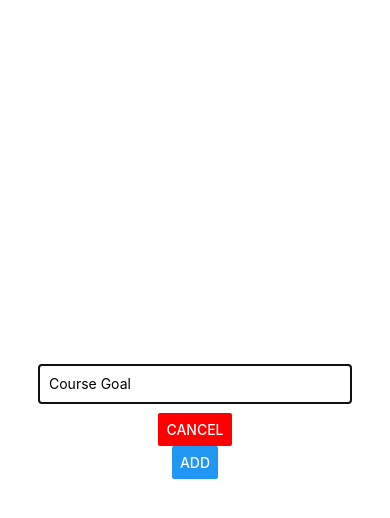
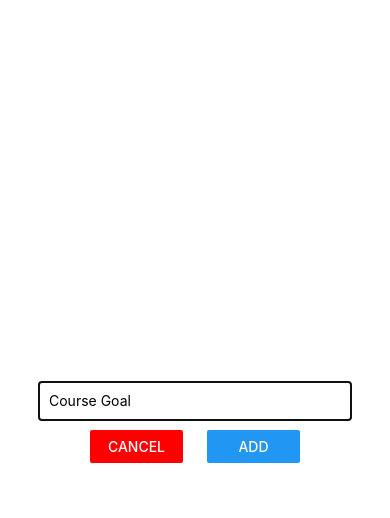
Before and after one commit to Hannah0124/React-Native-To-Do-App, a React Native app: screen / in a window 390 px wide. Both pictures are taken after a click on the button "ADD NEW GOAL". Shown: the top 518 px of the page. Built offline with nearby package versions, Linux system fonts and the light colour scheme.

Commit message:
Small changes

```diff
--- a/App.js
+++ b/App.js
@@ -8,8 +8,13 @@ import GoalInput from './components/GoalInput';
 export default function App() {
   const [courseGoals, setCourseGoals] = useState([]);
   const [isAddMode, setIsAddMode] = useState(false);
+  // console.log('Re-rendering component: ', courseGoals);
 
   const addGoalHandler = (goalTitle) => {
+    if (goalTitle.length === 0) {
+      return;
+    }
+
     // setCourseGoals([...courseGoals, enteredGoal]); // [previousState, newState]
     setCourseGoals(currentGoals => [
       ...currentGoals,
@@ -23,9 +28,13 @@ export default function App() {
   };
 
   const removeGoalHandler = goalId => {
+    // console.log('TO BE DELETED: ', goalId);
+    // console.log(courseGoals);
+
     setCourseGoals(currentGoals => {
       return currentGoals.filter((goal) => goal.id !== goalId);
     });
+
   };
 
   const cancelGoalAdditionHandler = () => {
--- a/components/GoalInput.js
+++ b/components/GoalInput.js
@@ -7,6 +7,11 @@ const GoalInput = props => {
   const goalInputHandler = (enteredText) => {
     setEnteredGoal(enteredText);
   };
+
+  const addGoalHandler = () => {
+    props.onAddGoal(enteredGoal);
+    setEnteredGoal('');
+  }
 
   return (
     <Modal visible={props.visible} animationType="slide">
@@ -20,8 +25,15 @@ const GoalInput = props => {
         {/* <Button title="ADD" onPress={() => props.onAddGoal(enteredGoal)} /> */}
 
         {/* Same as above */}
-        <Button title="CANCEL" color="red" onPress={props.onCancel} />
-        <Button title="ADD" onPress={props.onAddGoal.bind(this, enteredGoal)} />
+        <View style={styles.buttonContainer}>
+          <View style={styles.button}>
+            <Button title="CANCEL" color="red" onPress={props.onCancel} />
+          </View>
+          <View style={styles.button}>
+            {/* <Button title="ADD" onPress={props.onAddGoal.bind(this, enteredGoal)} /> */}
+            <Button title="ADD" onPress={addGoalHandler} />
+          </View>
+        </View>
       </View>
     </Modal>
   );
@@ -40,6 +52,14 @@ const styles = StyleSheet.create({
     borderBottomWidth: 1,
     padding: 10,
     marginBottom: 10
+  },
+  buttonContainer: {
+    flexDirection: 'row',
+    justifyContent: 'space-around',
+    width: '60%'
+  },
+  button: {
+    width: '40%'
   }
 });
 
--- a/components/GoalItem.js
+++ b/components/GoalItem.js
@@ -20,9 +20,10 @@ const styles = StyleSheet.create({
   listItem: {
     padding: 10,
     marginVertical: 10,
-    backgroundColor: "#ccc",
+    // backgroundColor: "#ccc",
     borderColor: 'black',
-    borderWidth: 1
+    opacity: 0.8,
+    borderWidth: 1,
   }
 });
 
--- a/package.json
+++ b/package.json
@@ -5,7 +5,8 @@
     "android": "expo start --android",
     "ios": "expo start --ios",
     "web": "expo start --web",
-    "eject": "expo eject"
+    "eject": "expo eject",
+    "debug": "open 'rndebugger://set-debugger-loc?host=localhost&port=19001' && expo start"
   },
   "dependencies": {
     "expo": "~38.0.1",
```
